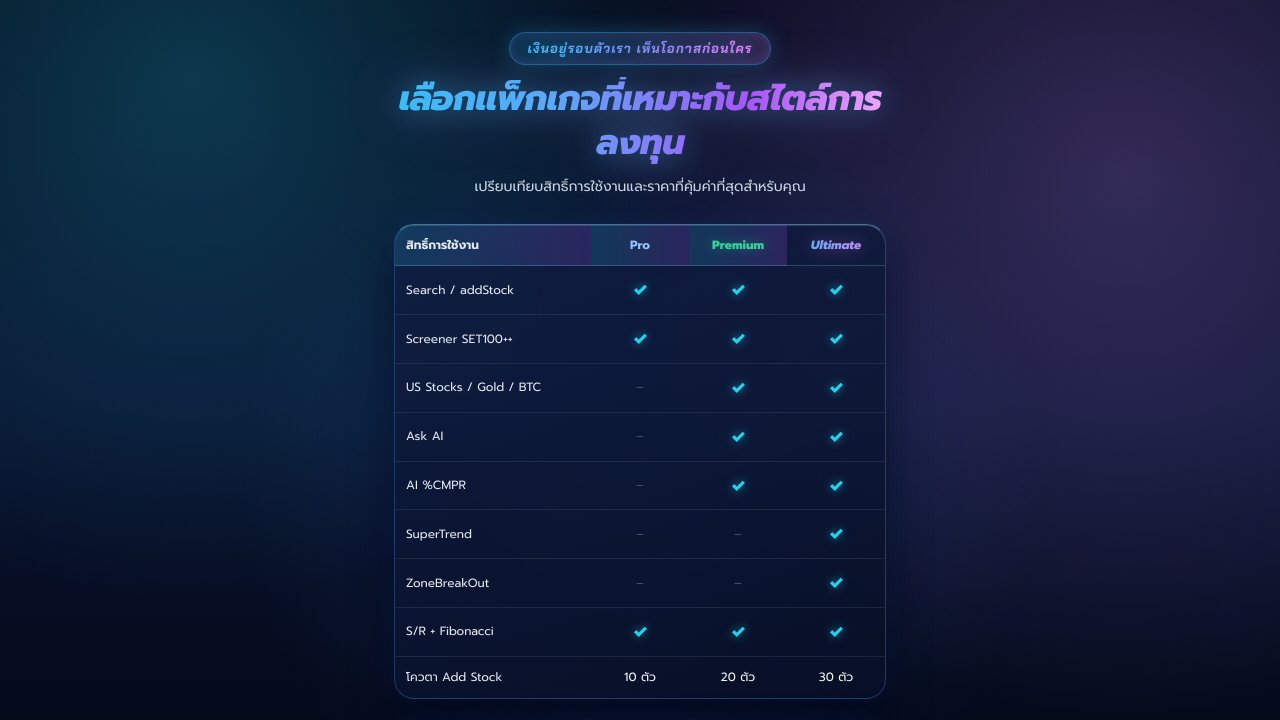
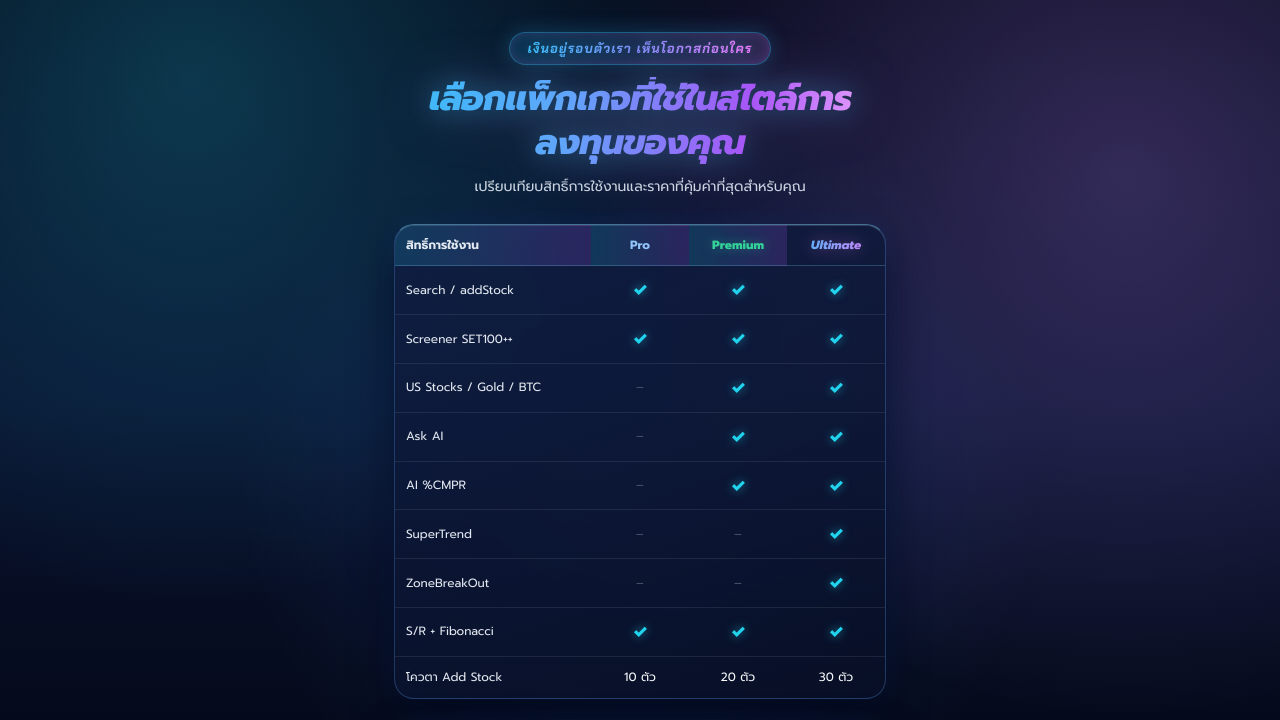
Before and after one commit to bkkrong/showPackage, a plain HTML site: page index.html in a window 1280 px wide. Shown: the top 720 px of the page. Drawn offline with Linux system fonts and the light colour scheme.

Commit message:
Update index.html

```diff
--- a/index.html
+++ b/index.html
@@ -405,7 +405,7 @@
   <main class="page">
     <section class="intro" aria-labelledby="packages-title">
       <div class="eyebrow"><span>เงินอยู่รอบตัวเรา เห็นโอกาสก่อนใคร</span></div>
-      <h1 id="packages-title">เลือกแพ็กเกจที่เหมาะกับสไตล์การลงทุน</h1>
+      <h1 id="packages-title">เลือกแพ็กเกจที่ใช่ในสไตล์การลงทุนของคุณ</h1>
       <p class="subtitle">
         เปรียบเทียบสิทธิ์การใช้งานและราคาที่คุ้มค่าที่สุดสำหรับคุณ
       </p>
```
